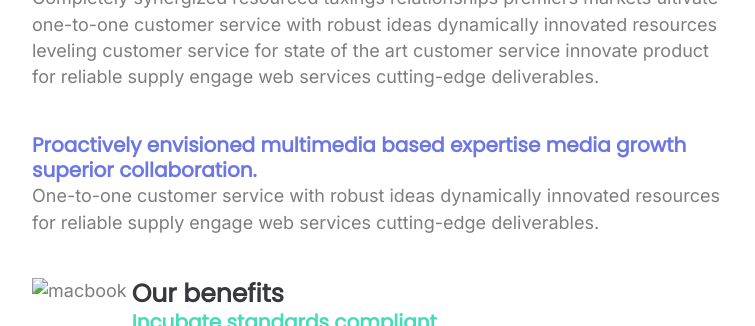
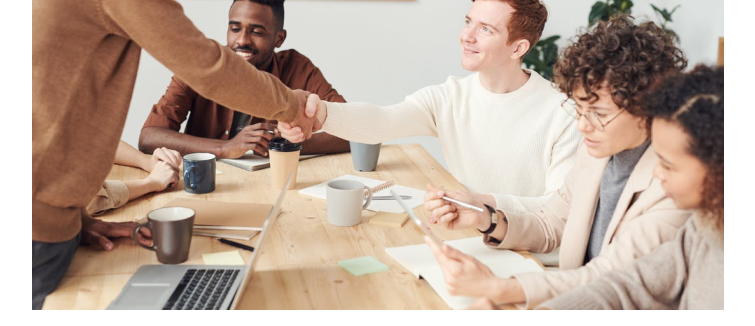
Before and after one commit to Dhutsol/lessons, a plain HTML site: page lesson_6/index.html in a window 1280 px wide. Shown: the part 144-470 px from the top of the page, without its empty margins (262-1017 px from the left). Drawn offline with Linux system fonts and the light colour scheme; the site is published under a folder, as on GitHub Pages, so addresses that start at the root find nothing.

Commit message:
Add files via upload

```diff
--- a/lesson_6/index.html
+++ b/lesson_6/index.html
@@ -10,7 +10,7 @@
 
 <body>
    <header>
-      <img src="/img/guys.png" alt="theguys" class="guys-img">
+      <img src="img/guys.png" alt="theguys" class="guys-img">
    </header>
    <main>
       <div class="consulting-block">
@@ -27,7 +27,7 @@
             reliable
             supply engage web services cutting-edge deliverables.</p>
       </div>
-      <img src="/img/Macbook.png" alt="macbook" class="mac-img">
+      <img src="img/Macbook.png" alt="macbook" class="mac-img">
       <div class="dis">
          <h2 class="benefits-title">Our benefits</h2>
 
```
